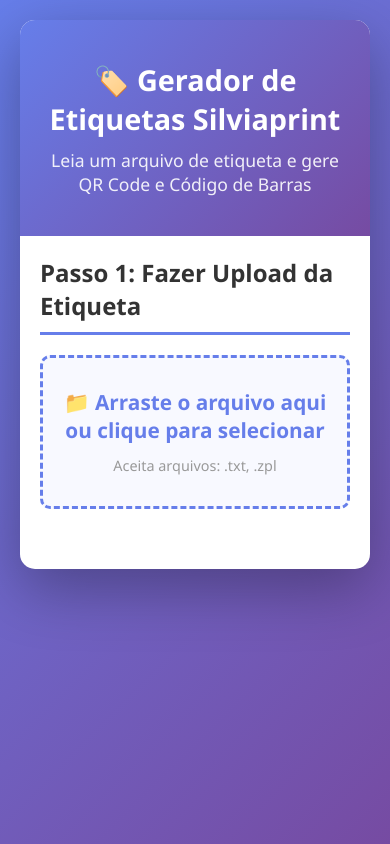
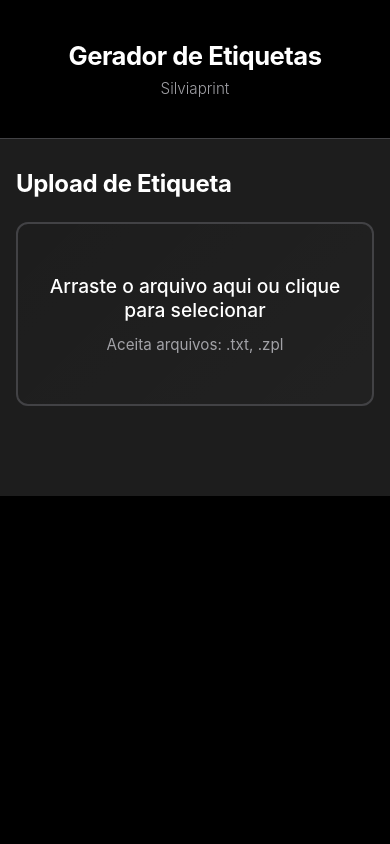
Before and after one commit to caiolvg/silviaprint, a Flask app: page / in a window 390 px wide. Run offline with Flask 3, Linux system fonts and the light colour scheme.

Commit message:
Update design to Apple style with dark theme and remove emojis

```diff
--- a/static/script.js
+++ b/static/script.js
@@ -46,7 +46,7 @@ function handleFile(file) {
   const formData = new FormData();
   formData.append("file", file);
 
-  showMessage("🔄 Processando arquivo...", "info");
+  showMessage("Processando arquivo...", "info");
 
   fetch("/api/upload", {
     method: "POST",
@@ -57,14 +57,14 @@ function handleFile(file) {
       if (data.success) {
         displayInfo(data.data);
         generateImages(data.data);
-        showMessage("✅ Arquivo processado com sucesso!", "success");
+        showMessage("Arquivo processado com sucesso!", "success");
       } else {
-        showMessage("❌ Erro: " + data.error, "error");
+        showMessage("Erro: " + data.error, "error");
       }
     })
     .catch((error) => {
       console.error("Erro:", error);
-      showMessage("❌ Erro ao processar arquivo", "error");
+      showMessage("Erro ao processar arquivo", "error");
     });
 }
 
@@ -111,7 +111,7 @@ function downloadImage(type) {
   link.click();
 
   showMessage(
-    `✅ ${type === "qr" ? "QR Code" : "Código de Barras"} baixado!`,
+    `${type === "qr" ? "QR Code" : "Código de Barras"} baixado!`,
     "success",
   );
 }
@@ -123,5 +123,5 @@ function resetForm() {
   actionsSection.style.display = "none";
   document.getElementById("qrImage").src = "";
   document.getElementById("barcodeImage").src = "";
-  showMessage("🔄 Pronto para processar outro arquivo", "info");
+  showMessage("Pronto para processar outro arquivo", "info");
 }
--- a/static/style.css
+++ b/static/style.css
@@ -4,209 +4,244 @@
   box-sizing: border-box;
 }
 
+html {
+  scroll-behavior: smooth;
+}
+
 body {
-  font-family: "Segoe UI", Tahoma, Geneva, Verdana, sans-serif;
-  background: linear-gradient(135deg, #667eea 0%, #764ba2 100%);
+  font-family: -apple-system, BlinkMacSystemFont, "Segoe UI", Roboto, "Helvetica Neue", Arial, sans-serif;
+  background: #000000;
+  color: #ffffff;
   min-height: 100vh;
-  padding: 20px;
+  padding: 0;
 }
 
 .container {
   max-width: 1200px;
   margin: 0 auto;
-  background: white;
-  border-radius: 15px;
-  box-shadow: 0 20px 60px rgba(0, 0, 0, 0.3);
+  background: #1d1d1d;
   overflow: hidden;
 }
 
 header {
-  background: linear-gradient(135deg, #667eea 0%, #764ba2 100%);
-  color: white;
-  padding: 40px 20px;
+  background: #000000;
+  color: #ffffff;
+  padding: 60px 40px;
   text-align: center;
+  border-bottom: 1px solid #424245;
 }
 
 header h1 {
-  font-size: 2.5em;
-  margin-bottom: 10px;
+  font-size: 2.8em;
+  font-weight: 700;
+  letter-spacing: -0.5px;
+  margin-bottom: 8px;
 }
 
 header p {
   font-size: 1.1em;
-  opacity: 0.9;
+  font-weight: 300;
+  color: #a1a1a6;
 }
 
 main {
-  padding: 40px;
+  padding: 60px 40px;
 }
 
 section {
-  margin-bottom: 40px;
+  margin-bottom: 60px;
 }
 
 section h2 {
-  color: #333;
-  margin-bottom: 20px;
-  padding-bottom: 10px;
-  border-bottom: 3px solid #667eea;
+  color: #ffffff;
+  margin-bottom: 32px;
+  font-size: 1.9em;
+  font-weight: 700;
+  letter-spacing: -0.3px;
 }
 
 /* Upload Section */
 .drop-zone {
-  border: 3px dashed #667eea;
-  border-radius: 10px;
-  padding: 40px;
+  border: 2px solid #424245;
+  border-radius: 12px;
+  padding: 80px 40px;
   text-align: center;
   cursor: pointer;
   transition: all 0.3s ease;
-  background-color: #f8f9ff;
+  background-color: #1d1d1d;
+  position: relative;
+  overflow: hidden;
+}
+
+.drop-zone::before {
+  content: "";
+  position: absolute;
+  top: 0;
+  left: 0;
+  right: 0;
+  bottom: 0;
+  background: linear-gradient(135deg, rgba(255, 255, 255, 0) 0%, rgba(255, 255, 255, 0.02) 100%);
+  pointer-events: none;
 }
 
 .drop-zone:hover {
-  border-color: #764ba2;
-  background-color: #f0f2ff;
-  transform: scale(1.02);
+  border-color: #ffffff;
+  background-color: #262626;
 }
 
 .drop-zone.dragover {
-  border-color: #764ba2;
-  background-color: #e8ebff;
-  background-image: linear-gradient(
-    45deg,
-    transparent 48%,
-    #764ba2 49%,
-    #764ba2 51%,
-    transparent 52%
-  );
+  border-color: #ffffff;
+  background-color: #2d2d2d;
 }
 
 .drop-zone p {
-  font-size: 1.3em;
-  color: #667eea;
-  margin-bottom: 10px;
-  font-weight: 600;
+  font-size: 1.2em;
+  color: #ffffff;
+  margin-bottom: 12px;
+  font-weight: 500;
 }
 
 .drop-zone small {
-  color: #999;
-  font-size: 0.9em;
+  color: #a1a1a6;
+  font-size: 0.95em;
+  font-weight: 400;
 }
 
 /* Info Section */
 .info-grid {
   display: grid;
-  grid-template-columns: repeat(auto-fit, minmax(250px, 1fr));
+  grid-template-columns: repeat(auto-fit, minmax(280px, 1fr));
   gap: 20px;
 }
 
 .info-card {
-  background: linear-gradient(135deg, #667eea 0%, #764ba2 100%);
-  color: white;
-  padding: 20px;
-  border-radius: 10px;
-  box-shadow: 0 5px 15px rgba(102, 126, 234, 0.3);
-  transition: transform 0.3s ease;
+  background: #262626;
+  color: #ffffff;
+  padding: 28px;
+  border-radius: 12px;
+  border: 1px solid #424245;
+  transition: all 0.3s ease;
+  cursor: default;
 }
 
 .info-card:hover {
-  transform: translateY(-5px);
+  border-color: #555555;
+  background: #2d2d2d;
 }
 
 .info-card h3 {
-  font-size: 0.95em;
-  opacity: 0.9;
-  margin-bottom: 10px;
+  font-size: 0.9em;
+  color: #a1a1a6;
+  margin-bottom: 12px;
+  font-weight: 600;
+  text-transform: uppercase;
+  letter-spacing: 0.5px;
 }
 
 .info-value {
-  font-size: 1.2em;
-  font-weight: bold;
+  font-size: 1.15em;
+  font-weight: 500;
   word-break: break-word;
+  color: #ffffff;
 }
 
 /* Images Section */
 .images-grid {
   display: grid;
-  grid-template-columns: repeat(auto-fit, minmax(300px, 1fr));
-  gap: 30px;
+  grid-template-columns: repeat(auto-fit, minmax(320px, 1fr));
+  gap: 40px;
 }
 
 .image-card {
-  background: #f8f9ff;
-  border: 2px solid #e0e0ff;
-  border-radius: 10px;
-  padding: 20px;
+  background: #262626;
+  border: 1px solid #424245;
+  border-radius: 12px;
+  padding: 32px;
   text-align: center;
+  transition: all 0.3s ease;
+}
+
+.image-card:hover {
+  border-color: #555555;
+  background: #2d2d2d;
 }
 
 .image-card h3 {
-  color: #333;
-  margin-bottom: 15px;
-  font-size: 1.2em;
+  color: #ffffff;
+  margin-bottom: 20px;
+  font-size: 1.3em;
+  font-weight: 600;
 }
 
 .image-container {
-  background: white;
-  border: 1px solid #ddd;
+  background: #1d1d1d;
+  border: 1px solid #424245;
   border-radius: 8px;
-  padding: 20px;
-  margin-bottom: 15px;
+  padding: 32px;
+  margin-bottom: 20px;
   display: flex;
   align-items: center;
   justify-content: center;
-  min-height: 250px;
+  min-height: 300px;
 }
 
 .image-container img {
   max-width: 100%;
   max-height: 100%;
   object-fit: contain;
+  filter: brightness(0.95);
 }
 
 /* Buttons */
 .btn {
-  padding: 12px 24px;
+  padding: 14px 32px;
   border: none;
   border-radius: 8px;
-  font-size: 1em;
+  font-size: 0.95em;
   cursor: pointer;
-  transition: all 0.3s ease;
+  transition: all 0.2s ease;
   font-weight: 600;
   text-transform: uppercase;
   letter-spacing: 0.5px;
 }
 
 .btn-download {
-  background-color: #667eea;
-  color: white;
+  background-color: #ffffff;
+  color: #000000;
   width: 100%;
 }
 
 .btn-download:hover {
-  background-color: #764ba2;
-  transform: translateY(-2px);
-  box-shadow: 0 5px 15px rgba(102, 126, 234, 0.3);
+  background-color: #e0e0e0;
+  transform: scale(1.01);
+}
+
+.btn-download:active {
+  background-color: #c0c0c0;
 }
 
 .btn-primary {
-  background: linear-gradient(135deg, #667eea 0%, #764ba2 100%);
-  color: white;
+  background: #ffffff;
+  color: #000000;
   display: block;
   margin: 0 auto;
   min-width: 250px;
 }
 
 .btn-primary:hover {
-  transform: translateY(-3px);
-  box-shadow: 0 10px 25px rgba(102, 126, 234, 0.4);
+  background-color: #e0e0e0;
+  transform: scale(1.02);
+}
+
+.btn-primary:active {
+  background-color: #c0c0c0;
 }
 
 /* Actions Section */
 .actions-section {
   text-align: center;
   padding-top: 20px;
-  border-top: 2px solid #eee;
+  border-top: 1px solid #424245;
 }
 
 /* Message */
@@ -281,19 +321,24 @@ section h2 {
 /* Responsive */
 @media (max-width: 768px) {
   header h1 {
-    font-size: 1.8em;
+    font-size: 2em;
+  }
+
+  header {
+    padding: 40px 20px;
   }
 
   main {
-    padding: 20px;
+    padding: 40px 20px;
   }
 
   .drop-zone {
-    padding: 30px 15px;
+    padding: 60px 20px;
   }
 
   .images-grid {
     grid-template-columns: 1fr;
+    gap: 30px;
   }
 
   .info-grid {
@@ -310,4 +355,36 @@ section h2 {
     right: 20px;
     max-width: none;
   }
+
+  section h2 {
+    font-size: 1.5em;
+    margin-bottom: 24px;
+  }
 }
+
+@media (max-width: 480px) {
+  header h1 {
+    font-size: 1.6em;
+  }
+
+  header p {
+    font-size: 0.95em;
+  }
+
+  main {
+    padding: 30px 16px;
+  }
+
+  .drop-zone {
+    padding: 50px 16px;
+  }
+
+  .image-container {
+    min-height: 250px;
+  }
+
+  .btn {
+    padding: 12px 24px;
+    font-size: 0.9em;
+  }
+}
--- a/templates/index.html
+++ b/templates/index.html
@@ -12,45 +12,45 @@
   <body>
     <div class="container">
       <header>
-        <h1>🏷️ Gerador de Etiquetas Silviaprint</h1>
-        <p>Leia um arquivo de etiqueta e gere QR Code e Código de Barras</p>
+        <h1>Gerador de Etiquetas</h1>
+        <p>Silviaprint</p>
       </header>
 
       <main>
         <section class="upload-section">
-          <h2>Passo 1: Fazer Upload da Etiqueta</h2>
+          <h2>Upload de Etiqueta</h2>
           <div class="drop-zone" id="dropZone">
             <input type="file" id="fileInput" accept=".txt,.zpl" hidden />
-            <p>📁 Arraste o arquivo aqui ou clique para selecionar</p>
+            <p>Arraste o arquivo aqui ou clique para selecionar</p>
             <small>Aceita arquivos: .txt, .zpl</small>
           </div>
         </section>
 
         <section class="info-section" id="infoSection" style="display: none">
-          <h2>Passo 2: Informações Extraídas</h2>
+          <h2>Informações Extraídas</h2>
           <div class="info-grid">
             <div class="info-card">
-              <h3>📦 ID do Pacote</h3>
+              <h3>ID do Pacote</h3>
               <p id="packageId" class="info-value">-</p>
             </div>
             <div class="info-card">
-              <h3>📍 Rastreamento</h3>
+              <h3>Rastreamento</h3>
               <p id="trackingNumber" class="info-value">-</p>
             </div>
             <div class="info-card">
-              <h3>👤 Remetente</h3>
+              <h3>Remetente</h3>
               <p id="sender" class="info-value">-</p>
             </div>
             <div class="info-card">
-              <h3>👥 Destinatário</h3>
+              <h3>Destinatário</h3>
               <p id="receiver" class="info-value">-</p>
             </div>
             <div class="info-card">
-              <h3>🏙️ Destino</h3>
+              <h3>Destino</h3>
               <p id="destination" class="info-value">-</p>
             </div>
             <div class="info-card">
-              <h3>📮 CEP</h3>
+              <h3>CEP</h3>
               <p id="cep" class="info-value">-</p>
             </div>
           </div>
@@ -61,7 +61,7 @@
           id="imagesSection"
           style="display: none"
         >
-          <h2>Passo 3: Imagens Geradas</h2>
+          <h2>Imagens Geradas</h2>
 
           <div class="images-grid">
             <div class="image-card">
@@ -95,7 +95,7 @@
           style="display: none"
         >
           <button class="btn btn-primary" onclick="resetForm()">
-            📤 Enviar Outro Arquivo
+            Enviar Outro Arquivo
           </button>
         </section>
       </main>
```
Also changed, not shown: other parts of static/style.css (+13 -8 lines).
